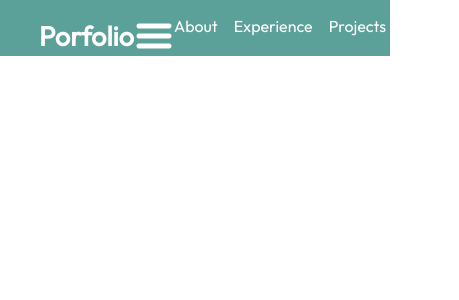
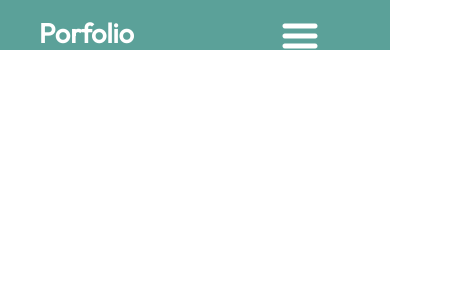
Before and after one commit to XiaoyangJin/Portfolio_React_JS, a React (Vite) app in the folder portfolio-xiaoyang/: page / in a window 390 px wide. Shown: the top 300 px of the page, 459 px wide, since content can reach past the window. Built offline with nearby package versions, Linux system fonts and the light colour scheme.

Commit message:
Add responsive nav bar effect for menu

```diff
--- a/portfolio-xiaoyang/src/components/Navbar/Navbar.module.css
+++ b/portfolio-xiaoyang/src/components/Navbar/Navbar.module.css
@@ -39,3 +39,41 @@
     color: var(--color-text);
     text-decoration: none;
 }
+
+@media (max-width: 830px) {
+    .navbar {
+        flex-direction: column;
+        align-items: flex-start;
+    }
+
+    .menu {
+        position: absolute;
+        right: 0;
+        margin-right: 10%;
+        flex-direction: column;
+        align-items: flex-end;
+
+        gap: 11px;
+        z-index: 3;
+    }
+
+    .menuBtn {
+        display: block;
+
+        cursor: pointer;
+    }
+
+    .menuItems {
+        display: none;
+        flex-direction: column;
+        align-items: center;
+
+        gap: 13px;
+        border-radius: 10px;
+        padding: 20px 20px;
+
+        background: rgb(57, 140, 140);
+        background: linear-gradient(0deg, rgba(57, 140, 140, 0.2) 0%, rgba(57, 140, 140, 1) 100%);
+        box-shadow: 0 0 4px rgba(0, 0, 0, 0.25);
+    }
+}
```
